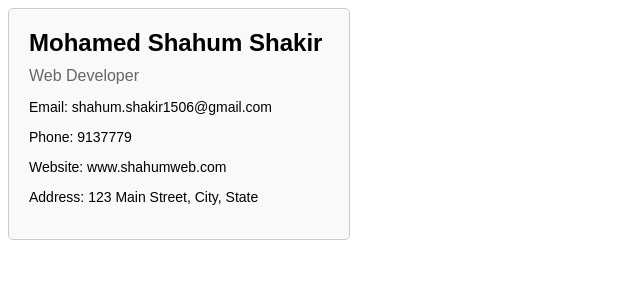
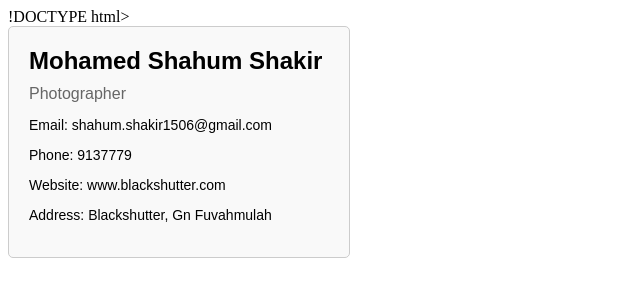
Before and after one commit to shahumshakir/shahumshakir, a plain HTML site: page index.html in a window 1280 px wide. Shown: the whole page, without its empty margins (0-640 px from the left). Drawn offline with Linux system fonts and the light colour scheme.

Commit message:
index.html

```diff
--- a/index.html
+++ b/index.html
@@ -1,4 +1,4 @@
-<!DOCTYPE html>
+!DOCTYPE html>
 <html>
 <head>
     <title>Business Card</title>
@@ -32,12 +32,12 @@
 <body>
     <div class="card">
         <div class="name">Mohamed Shahum Shakir</div>
-        <div class="title">Web Developer</div>
+        <div class="title"> Photographer </div>
         <div class="contact-info">
             <p>Email: shahum.shakir1506@gmail.com</p>
             <p>Phone: 9137779</p>
-            <p>Website: www.shahumweb.com</p>
-            <p>Address: 123 Main Street, City, State</p>
+            <p>Website: www.blackshutter.com</p>
+            <p>Address: Blackshutter, Gn Fuvahmulah </p>
         </div>
     </div>
 </body>
```
